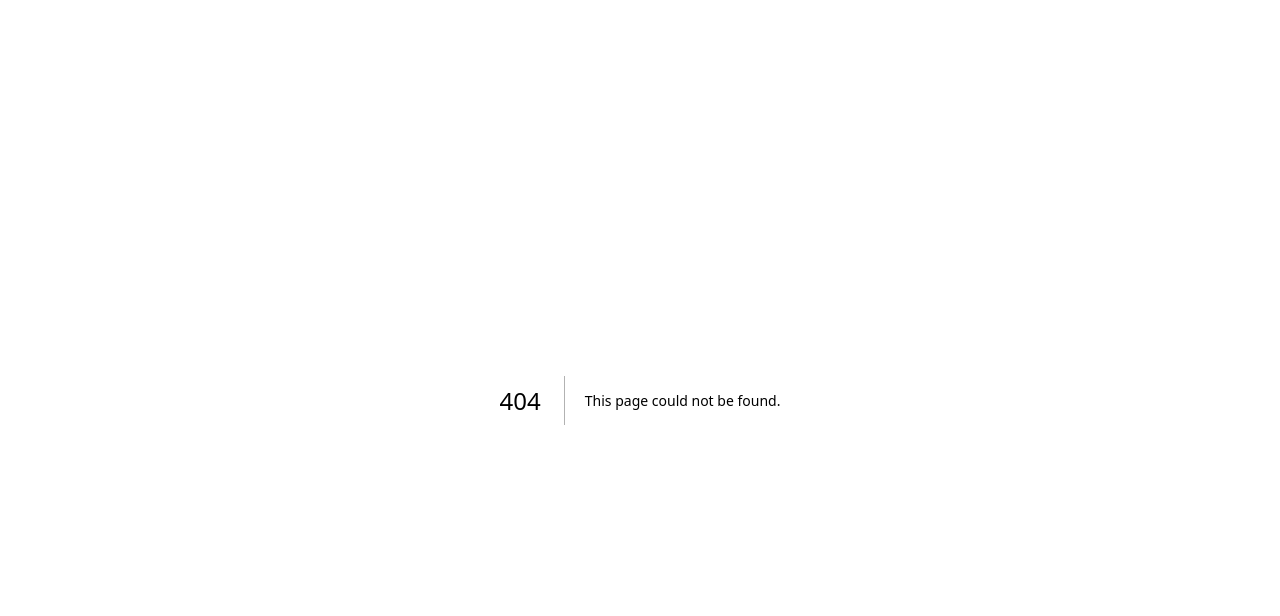
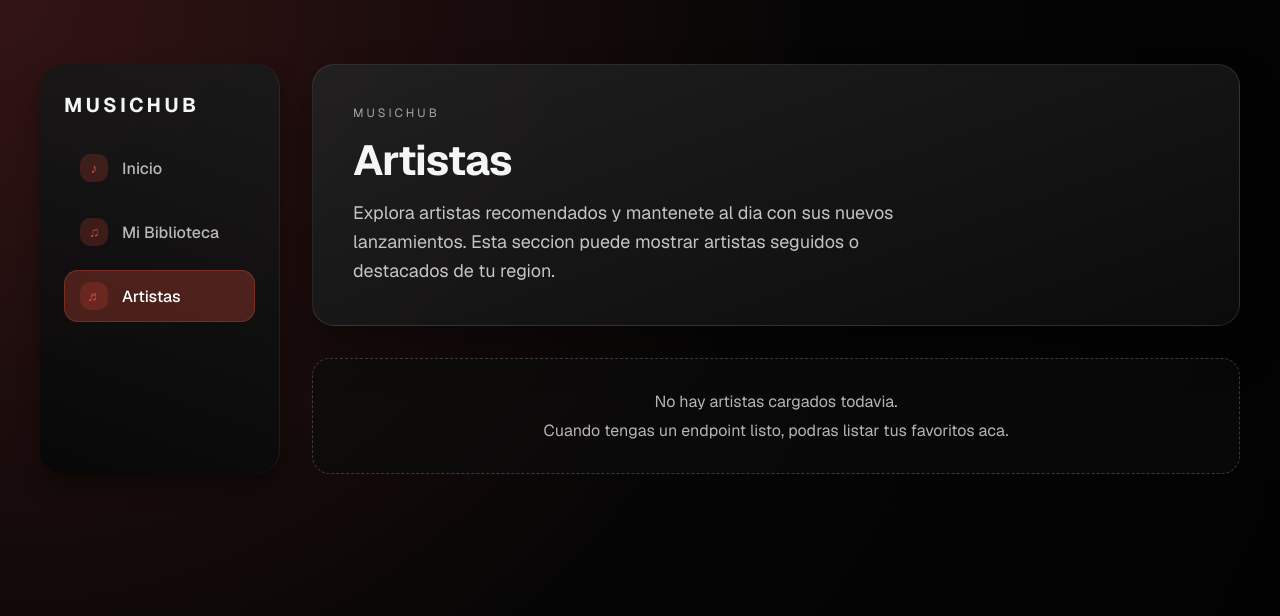
Before and after one commit to fedeOrt23/PNT2-TrabajoPractico-1, a Next.js app in the folder pnt/: page /artists in a window 1280 px wide. Before the commit this address had no page. Shown: the top 616 px of the page. Built offline with nearby package versions, Linux system fonts and the light colour scheme.

Commit message:
agregado la ruta de libreria y de artistas

```diff
--- /dev/null
+++ b/pnt/src/app/artists/page.js
@@ -0,0 +1,28 @@
+import SidebarNav from "@/components/SidebarNav";
+import styles from "../page.module.css";
+
+export default function ArtistsPage() {
+  return (
+    <div className={styles.page}>
+      <div className={styles.shell}>
+        <SidebarNav />
+        <main className={styles.main}>
+          <header className={styles.hero}>
+            <p className={styles.eyebrow}>MusicHub</p>
+            <h1>Artistas</h1>
+            <p className={styles.description}>
+              Explora artistas recomendados y mantenete al dia con sus nuevos
+              lanzamientos. Esta seccion puede mostrar artistas seguidos o
+              destacados de tu region.
+            </p>
+          </header>
+
+          <div className={styles.emptyState}>
+            <p>No hay artistas cargados todavia.</p>
+            <p>Cuando tengas un endpoint listo, podras listar tus favoritos aca.</p>
+          </div>
+        </main>
+      </div>
+    </div>
+  );
+}
```
Also changed, not shown: pnt/src/app/library/page.js (added, +28 -0 lines).
